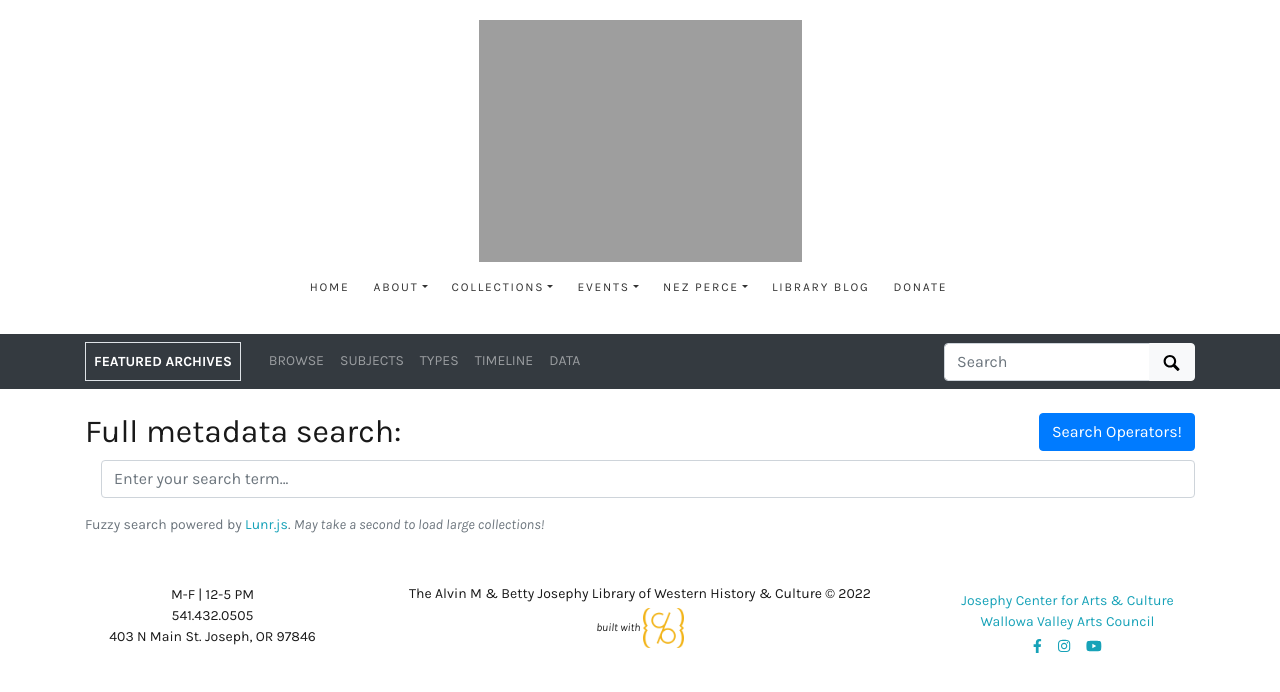
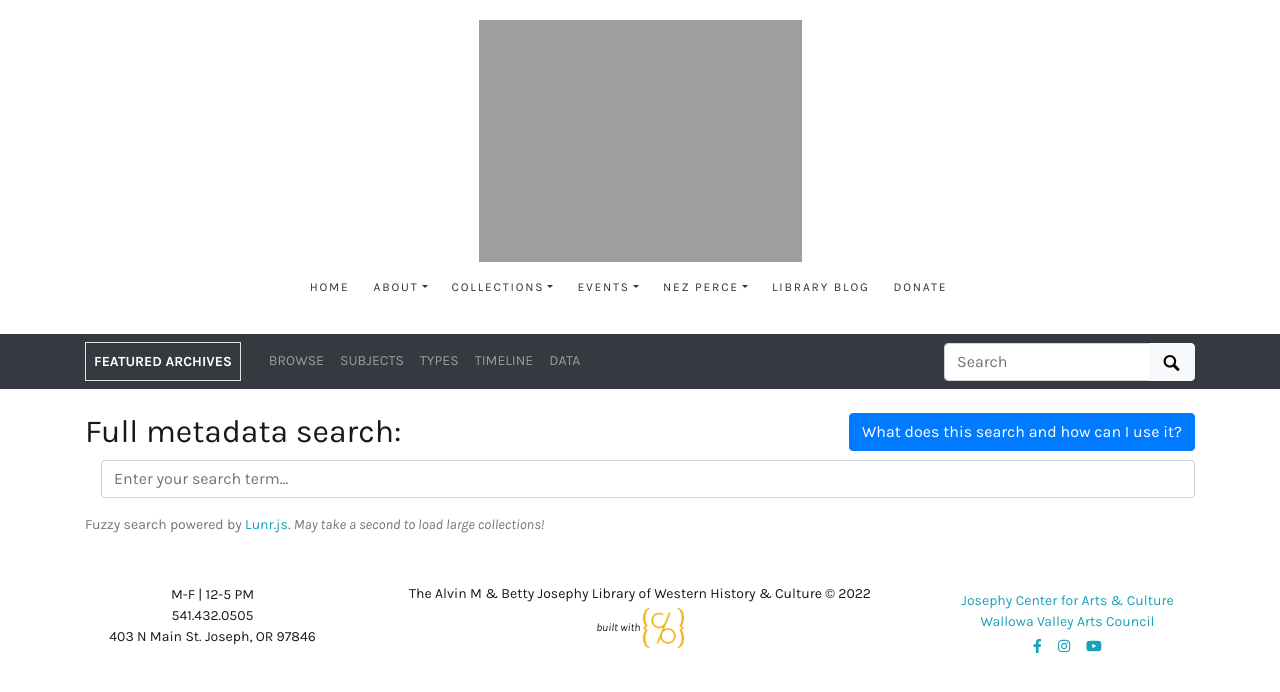
Before and after one commit to josephylibrary/collections, a Jekyll site: the page built from pages/search.md, in a window 1280 px wide. Shown: the top 692 px of the page. Built offline with Jekyll 4.4.1, drawn with Linux system fonts in a browser that asks for light colours; comment, search, counter and statistics services are not loaded.

Commit message:
Adding descriptions to search pages

```diff
--- a/_layouts/search.html
+++ b/_layouts/search.html
@@ -3,21 +3,29 @@
 ---
 
 <!-- Button trigger modal -->
-<button type="button" class="btn btn-primary float-right" data-toggle="modal" data-target="#operators">Search Operators!</button>
+<button type="button" class="btn btn-primary float-right" data-toggle="modal" data-target="#operators">What does this search and how can I use it?</button>
 <!-- Modal -->
 <div class="modal fade" id="operators" tabindex="-1" role="dialog" aria-labelledby="modalLabel" aria-hidden="true">
     <div class="modal-dialog" role="document">
         <div class="modal-content">
             <div class="modal-header">
-                <h5 class="modal-title" id="modalLabel">Lunr Search Operators</h5>
+                <h5 class="modal-title" id="modalLabel">Search Operators and Information</h5>
                 <button type="button" class="close" data-dismiss="modal" aria-label="Close"><span aria-hidden="true">&times;</span></button>
             </div>
             <div class="modal-body">
+                <p>This search page searches these collections fields:</p>
+                <ul>
+                 {% for f in site.data.config-browse %}<li>{{f.field}}</li>
+                 {% endfor %}.
+                </ul>
+                <p>The search mechanism on this page is more complex than that featured on our <a href="{{ 'browse.html' | relative_url}}">browse page</a>, using <a href="https://en.wikipedia.org/wiki/Approximate_string_matching">fuzzy seach capabilites</a> to capture additional results. </p>
+                <p>You can use the search operators detailed below to better specify your search.</p>
                 <ul>
                     <li>Specific fields (e.g. title:foo, date:1911, subject:tree)</li>
                     <li>Wildcards (e.g. foo*, *oo)</li>
                     <li>Fuzzy match, helps with misspelling (e.g. foo~1)</li>
                     <li>Boost term (e.g. foo^10)</li>
+                    <li>Quotation marks for specific phrases (e.g. "foo foo")</li>
                 </ul>
             </div>
         </div>
```
Also changed, not shown: pages/browse.md (+10 -0 lines).
